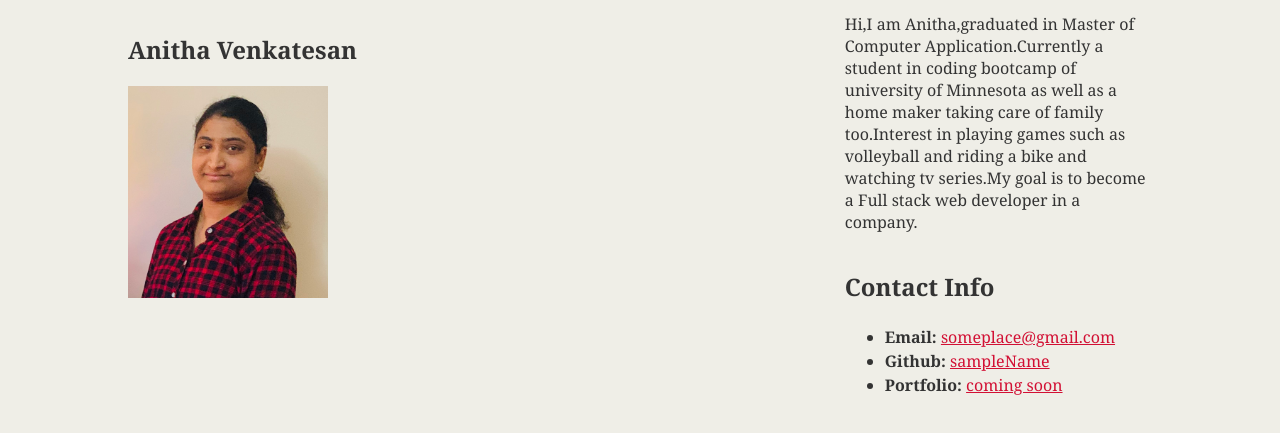
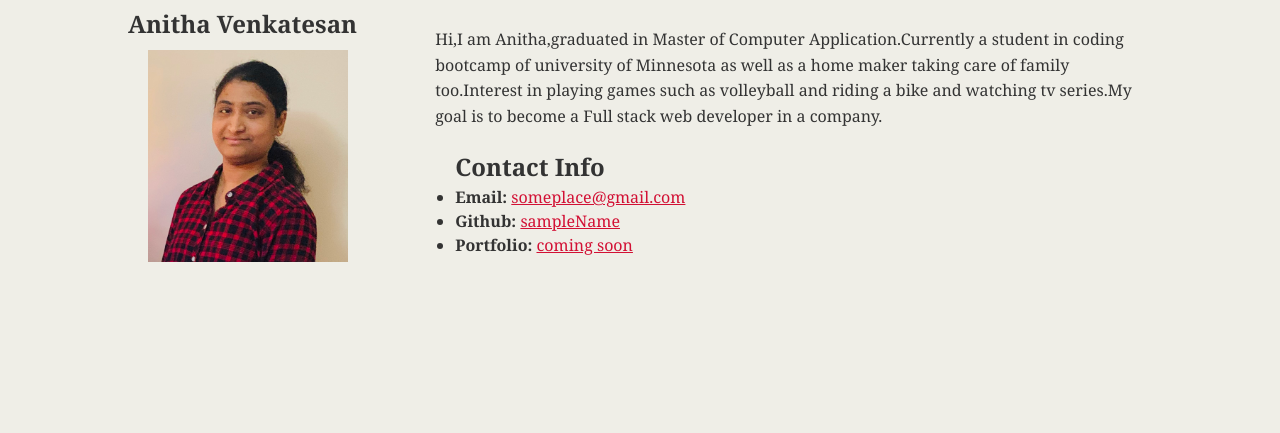
Before and after one commit to Anitha-Venkatesan/Homework, a plain HTML site: page week1-day2-html-css/html-bio-with-css.html in a window 1280 px wide. Shown: the part 71-504 px from the top of the page. Drawn offline with Linux system fonts and the light colour scheme.

Commit message:
Added margin and padding in css file

```diff
--- a/week1-day2-html-css/css/style.css
+++ b/week1-day2-html-css/css/style.css
@@ -1,3 +1,8 @@
+
+* {
+    margin: 0;
+    padding: 0;
+}
 body
 {
     margin: 0;
@@ -34,11 +39,14 @@ h2
 
 #main-bio
 {
-    width: 70%;
+    width: 30%;
     margin: auto;
+
 }
 #contact-info
 {
+    margin-top: 20px;
+    margin-left: 20px;
     width: 30%;
     line-height: 1.5;
 }
@@ -47,6 +55,12 @@ a
  color: #d21034;
 }
 #bio-image
-{
+{   margin-top: 10px;
+    margin-left: 20px;
     width: 200px;
 }
+p
+{
+    padding-top: 20px;
+    line-height: 1.6;
+}
```
Also changed, not shown: 1 other file.
